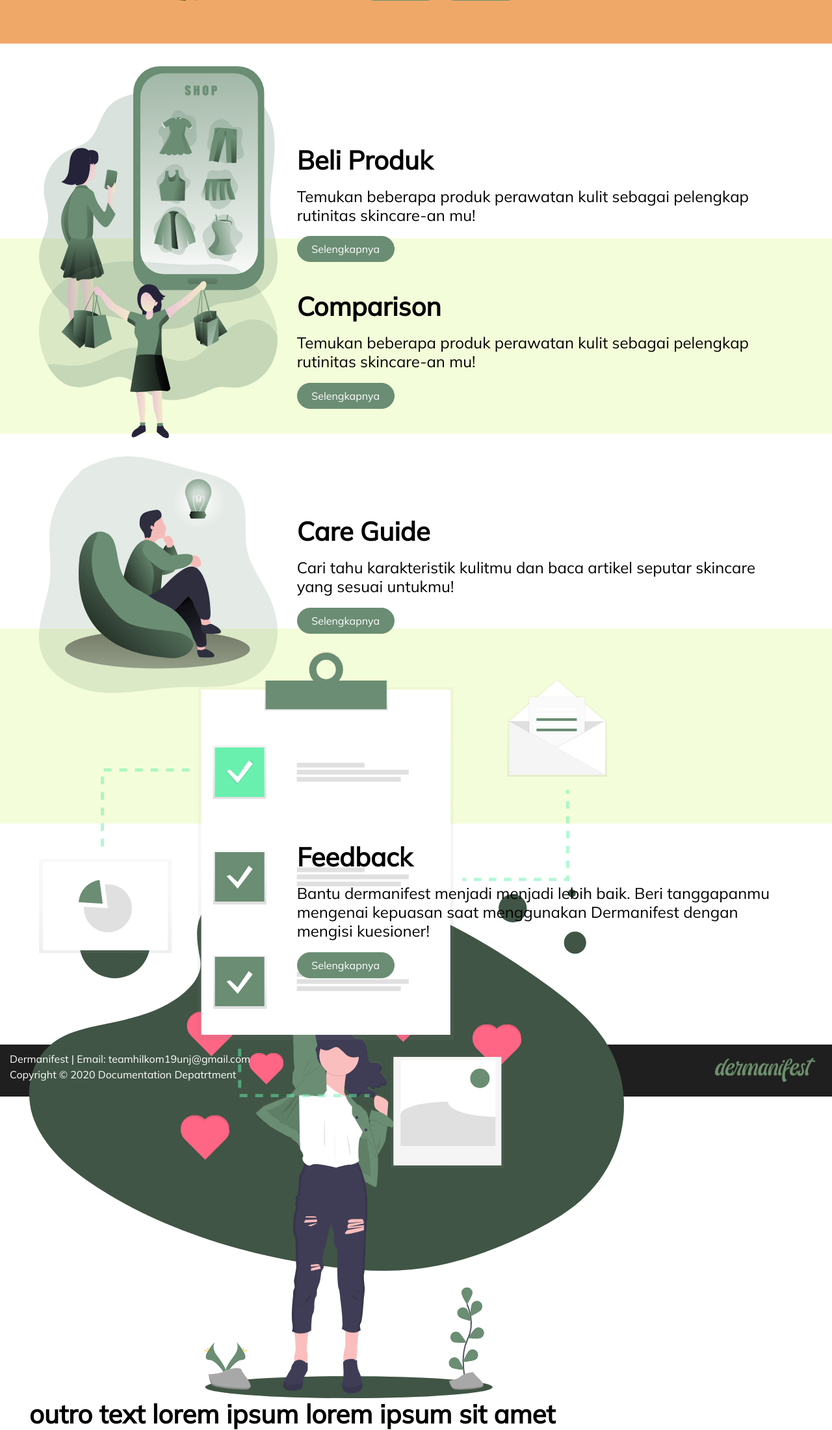
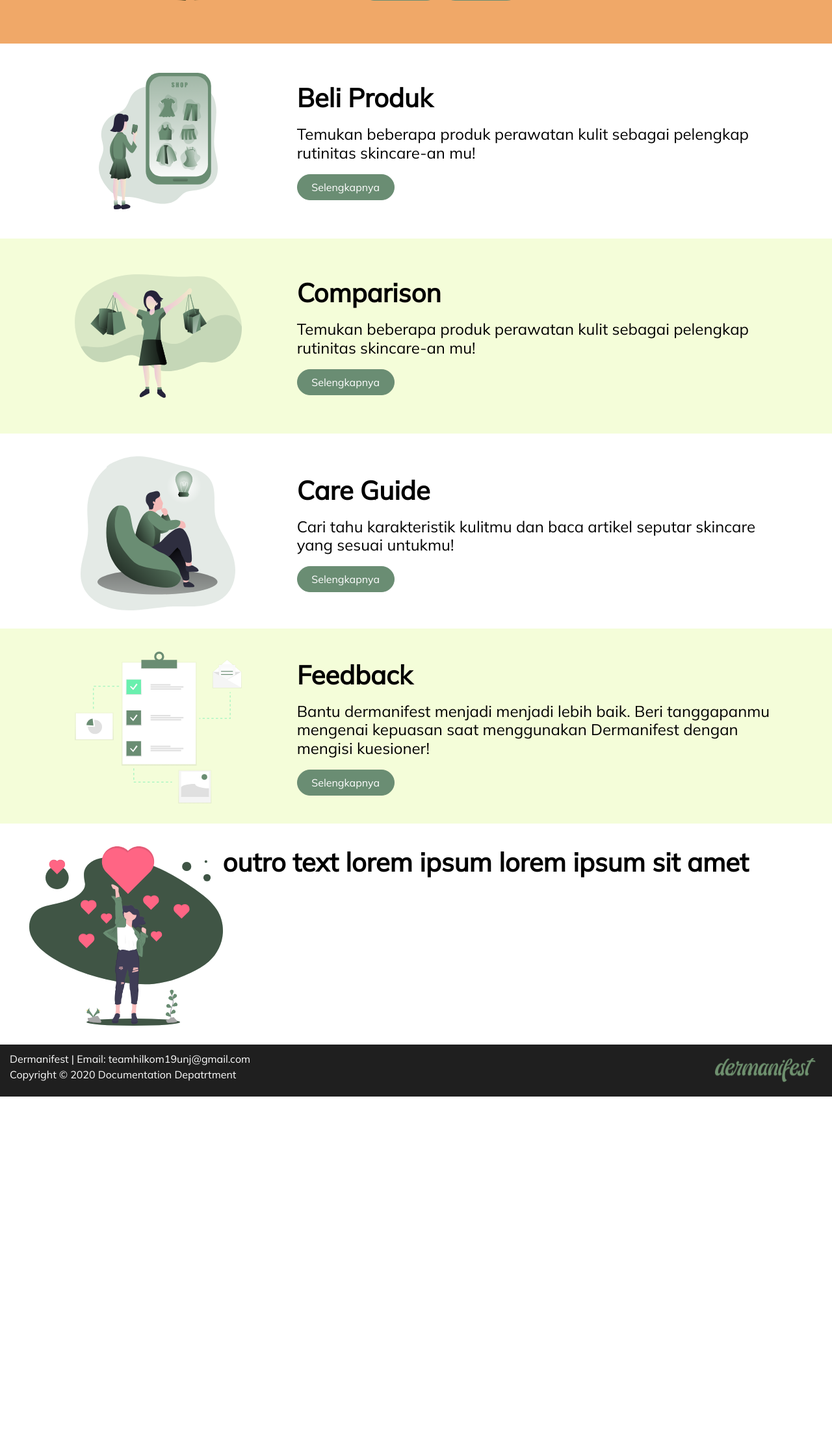
Before and after one commit to teamh-ilkom19unj/DERMANIFEST, a PHP site: page /landing.html in a window 1280 px wide. Shown: the part 343-2543 px from the top of the page at 65% size. After the commit the page ends 2030 px from the top, so only its background shows below. Run offline with PHP 8.4, Linux system fonts and the light colour scheme; some libraries are stand-ins or nearby versions.

Commit message:
Update landing.css
updating styles for .fitur's illustrations and outro row

```diff
--- a/webpage/user/landing/landing.css
+++ b/webpage/user/landing/landing.css
@@ -217,7 +217,23 @@ background: linear-gradient(180deg, rgba(240,168,104,1) 45%, rgba(241,176,119,1)
 	padding: 10px 0;
 }
 
+.fitur img{
+	width: 70%;
+	height: auto;
+}
 
+.fitur .beli img{
+	width: 50%;
+}
+
+.fitur .care img{
+	width: 65%;
+}
+
+.outro img{
+	width: 25%;
+	height: auto;
+}
 
 /*====================================[C O N T E N T]===========================================*/
 
```
